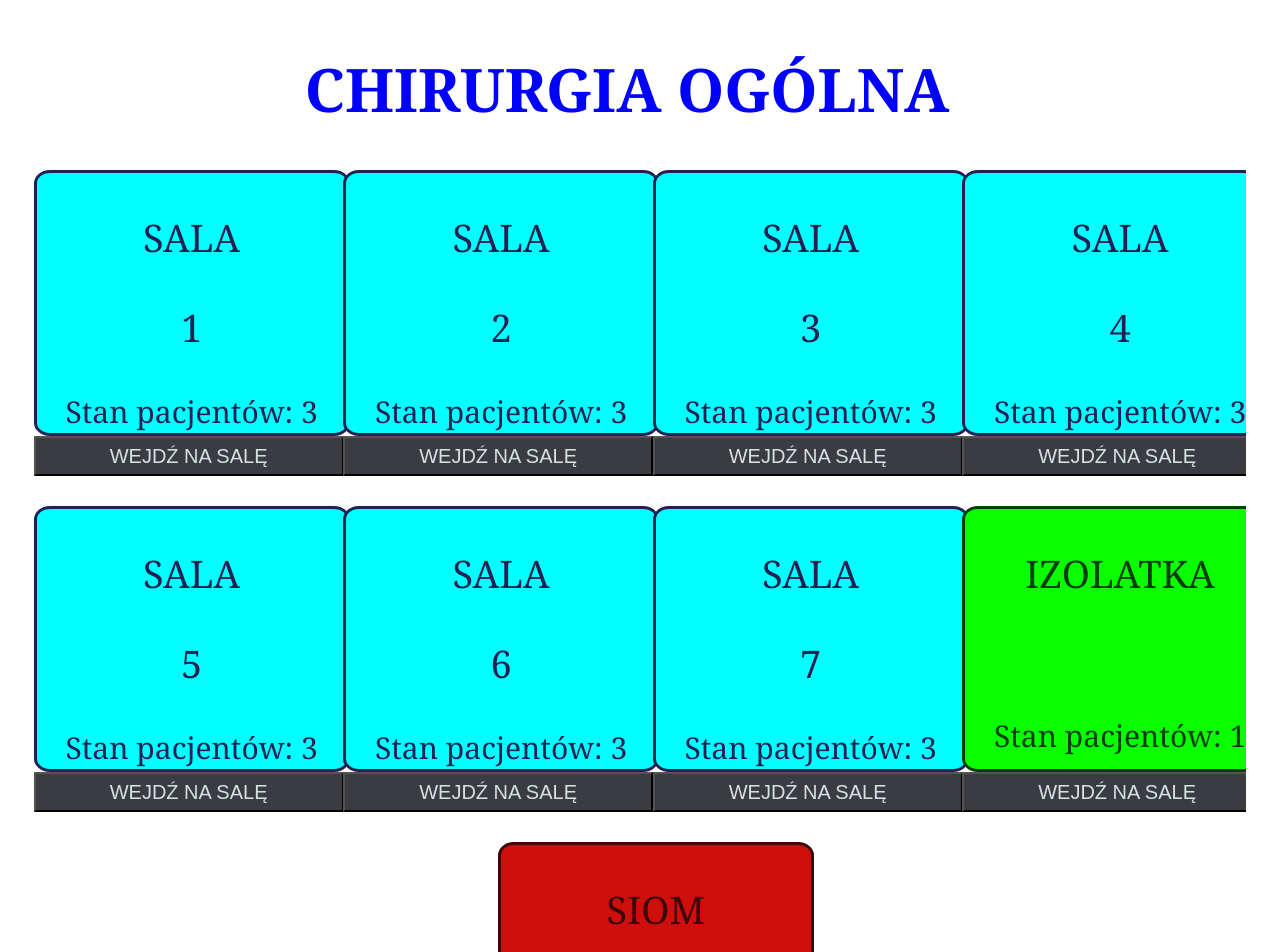
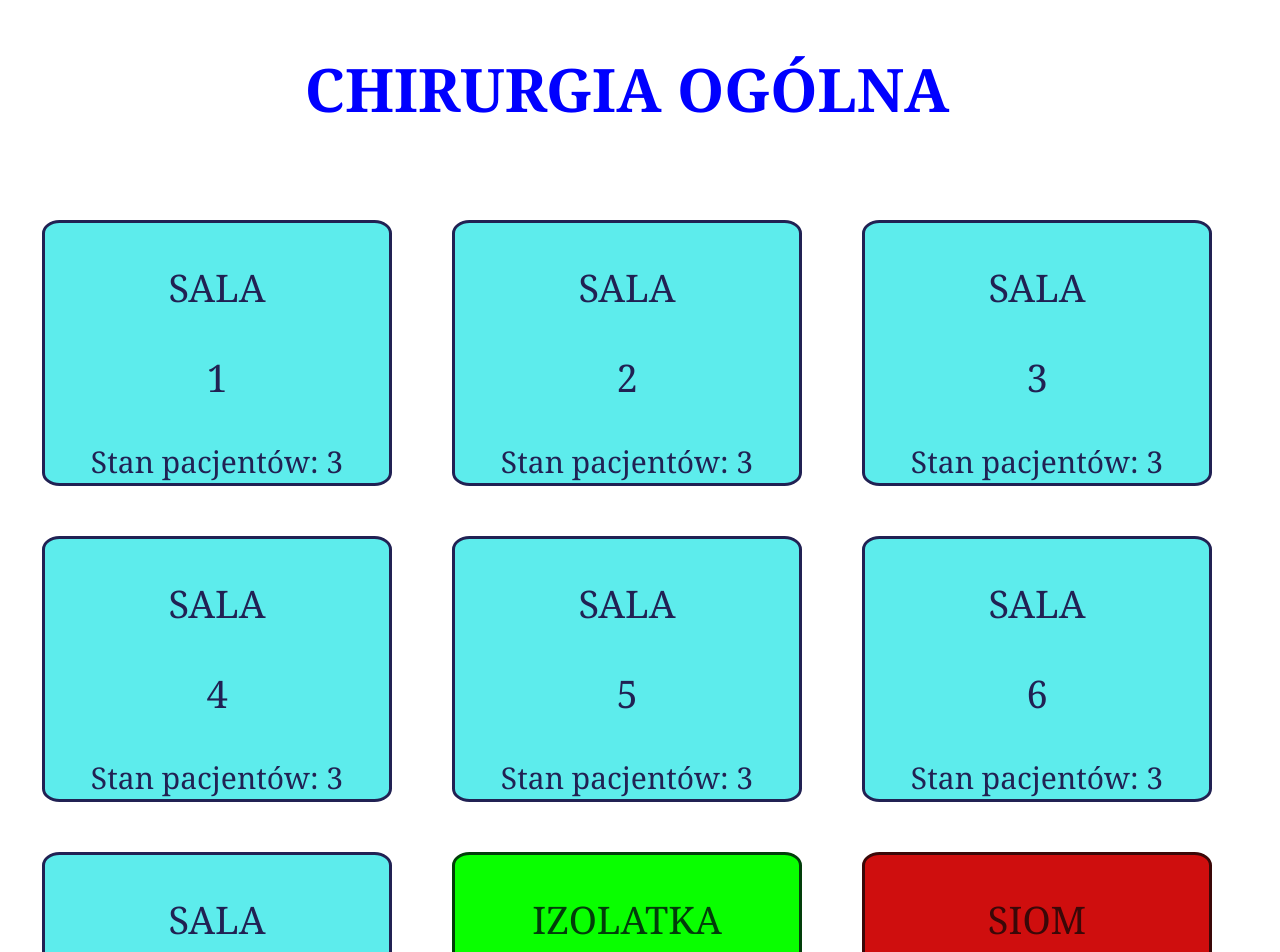
Before and after one commit to Catelyn99/Hospital-ward, a React (Create React App) app: page / in a window 1280 px wide. Shown: the top 952 px of the page. Built offline with nearby package versions, Linux system fonts and the light colour scheme.

Commit message:
Added style

```diff
--- a/src/AllRoomsInWard/IntensiveRoomInWard.module.scss
+++ b/src/AllRoomsInWard/IntensiveRoomInWard.module.scss
@@ -1,13 +1,21 @@
 $dark-color: rgb(58, 8, 8);
 
 .room {
-    width: 120%;
     height: 260px;
     background-color: rgb(207, 14, 14);
     border: 3px solid $dark-color;
     margin-top: 30px 0 10px;
     border-radius: 5%;
 }
+ .room:hover {
+    font-weight: 400;
+    letter-spacing: 0.5px;
+    transition: all 0.3s ease;
+    cursor: pointer;
+    border-radius: 6px;
+    background-color:  rgb(226, 92, 92);
+    text-transform: uppercase;
+ }
 
 .name {
     text-align: center;
--- a/src/AllRoomsInWard/OtherRoomInWard.module.scss
+++ b/src/AllRoomsInWard/OtherRoomInWard.module.scss
@@ -1,13 +1,22 @@
 $dark-color: rgb(2, 61, 10);
 
 .room {
-    width: 120%;
     height: 260px;
     background-color: rgb(9, 255, 0);
     border: 3px solid $dark-color;
     margin-top: 30px 0 10px;
     border-radius: 5%;
 }
+
+.room:hover {
+    font-weight: 400;
+    letter-spacing: 0.5px;
+    transition: all 0.3s ease;
+    cursor: pointer;
+    border-radius: 6px;
+    background-color:  rgb(158, 247, 118);
+    text-transform: uppercase;
+ }
 
 .name {
     text-align: center;
--- a/src/AllRoomsInWard/RoomInWard.jsx
+++ b/src/AllRoomsInWard/RoomInWard.jsx
@@ -5,11 +5,11 @@ import styled from './RoomInWard.module.scss';
 const RoomInWard = props => {
 
         return (
-        <div className={styled.room} onClick={props.showRoom}>
+        <div className={styled.room}>
             <p >SALA </p>
             <p>{props.roomNumber}</p>
             <p className={styled.amountPatient}>Stan pacjentów: 3</p>
-        </div>
+            </div>
         )}
 
 
--- a/src/AllRoomsInWard/RoomInWard.module.scss
+++ b/src/AllRoomsInWard/RoomInWard.module.scss
@@ -1,13 +1,22 @@
 $primary-color: rgb(33, 33, 83);
 
 .room {
-    width: 120%;
     height: 260px;
-    background-color: rgb(0, 255, 255);
+    background-color: rgb(93, 236, 236);
     border: 3px solid $primary-color;
     margin-top: 30px 0 10px;
     border-radius: 5%;
 }
+
+.room:hover {
+    font-weight: 400;
+    letter-spacing: 0.5px;
+    transition: all 0.3s ease;
+    cursor: pointer;
+    border-radius: 6px;
+    background-color:  rgb(186, 244, 248);
+    text-transform: uppercase;
+ }
 
 p {
     text-align: center;
--- a/src/App.module.scss
+++ b/src/App.module.scss
@@ -1,13 +1,18 @@
 
 .app {
 margin-right: 26px;
-display: flex;
-justify-content: space-around;
-flex-flow: row wrap;
+display: grid;
+grid-template-columns: repeat(3, 350px);
+grid-template-rows: auto ;
+grid-template-areas:
+"header header header";
+gap: 50px 60px;
+justify-content: center;
 overflow: hidden;
 }
 
 h1 {
+    grid-area: header;
     text-align: center;
     display: block;
     font-family: Georgia, 'Times New Roman', Times, serif;
@@ -15,17 +20,3 @@ h1 {
     font-size: 60px;
     width: 100%;
 }
-
-button {
-    margin-bottom: 30px;
-    height: 40px;
-    background-color: rgb(59, 59, 66);
-    color: rgb(213, 226, 226);
-    font-size: 20px;
-    width: 120%;
-}
-
-button:hover {
-    opacity: 0.7;
-    cursor: grabbing;
-}
--- a/src/InsideRoom/PatientInRoom.jsx
+++ b/src/InsideRoom/PatientInRoom.jsx
@@ -3,6 +3,7 @@ import styled from './PatientInRoom.module.scss';
 const PatientInRoom = (props) => {
 
         return (
+
             <div>
                 <div className={styled.patientBed}>
                    <p>Pacjent: {props.name}</p>
--- a/src/RoomsEntrance/IntensiveRoomEntrance.jsx
+++ b/src/RoomsEntrance/IntensiveRoomEntrance.jsx
@@ -7,9 +7,8 @@ const RoomEntrance = (props) => {
         <>
             {
                 props.openedRoom === null ?
-                    <div>
+                    <div onClick={props.showRoom}>
                         <IntensiveRoomInWard roomNumber={props.room.id} />
-                        <button onClick={props.showRoom}>WEJDŹ NA SALĘ</button>
                     </div> :
                     props.openedRoom === props.room ?
                         <Room /> : null
--- a/src/RoomsEntrance/OtherRoomEntrance.jsx
+++ b/src/RoomsEntrance/OtherRoomEntrance.jsx
@@ -1,15 +1,13 @@
 import OtherRoomInWard from '../AllRoomsInWard/OtherRoomInWard';
 import Room from '../InsideRoom/Room';
-
 
 const OtherRoomEntrance = (props) => {
     return (
         <>
             {
                 props.openedRoom === null ?
-                    <div>
+                    <div onClick={props.showRoom}>
                         <OtherRoomInWard roomNumber={props.room.id} />
-                        <button onClick={props.showRoom}>WEJDŹ NA SALĘ</button>
                     </div> :
                     props.openedRoom === props.room ?
                         <Room /> : null
--- a/src/RoomsEntrance/RoomEntrance.jsx
+++ b/src/RoomsEntrance/RoomEntrance.jsx
@@ -7,9 +7,8 @@ const RoomEntrance = (props) => {
         <>
             {
                 props.openedRoom === null ?
-                    <div>
+                    <div onClick={props.showRoom}>
                         <RoomInWard roomNumber={props.room.id} />
-                        <button onClick={props.showRoom}>WEJDŹ NA SALĘ</button>
                     </div> :
                     props.openedRoom === props.room ?
                         <Room /> : null
```
